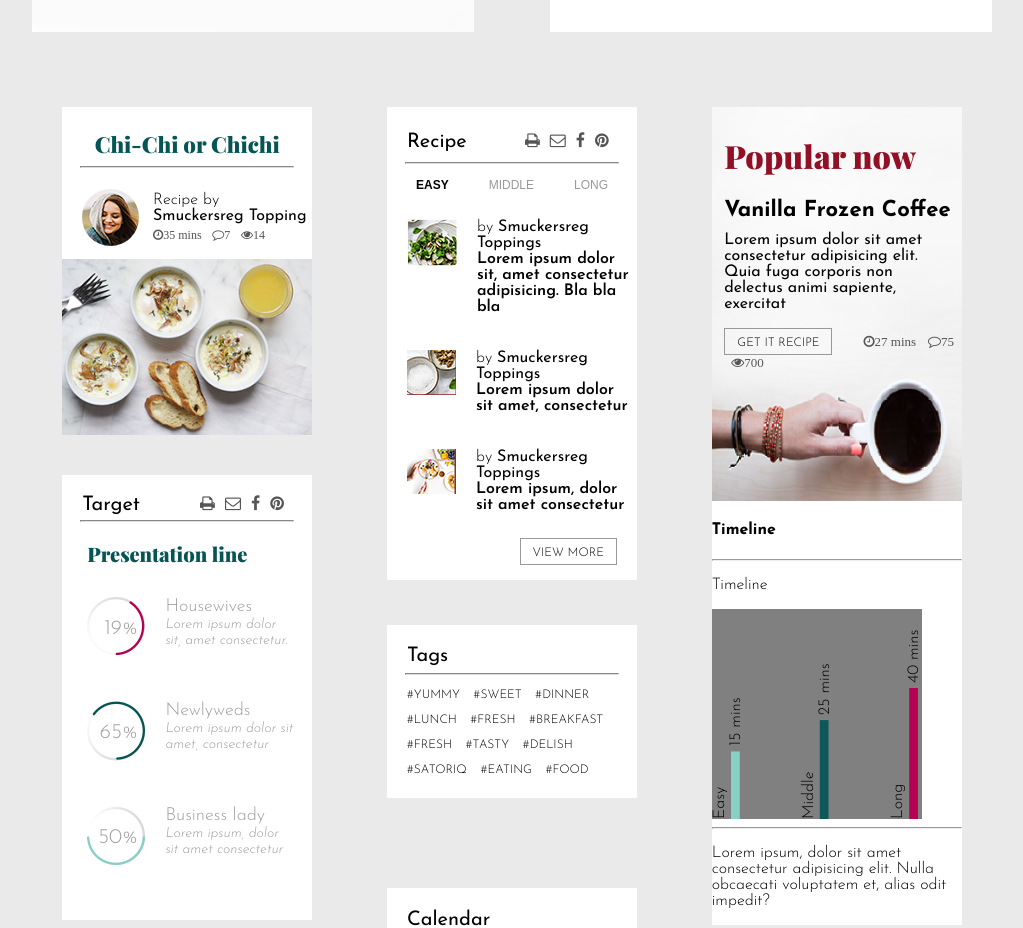
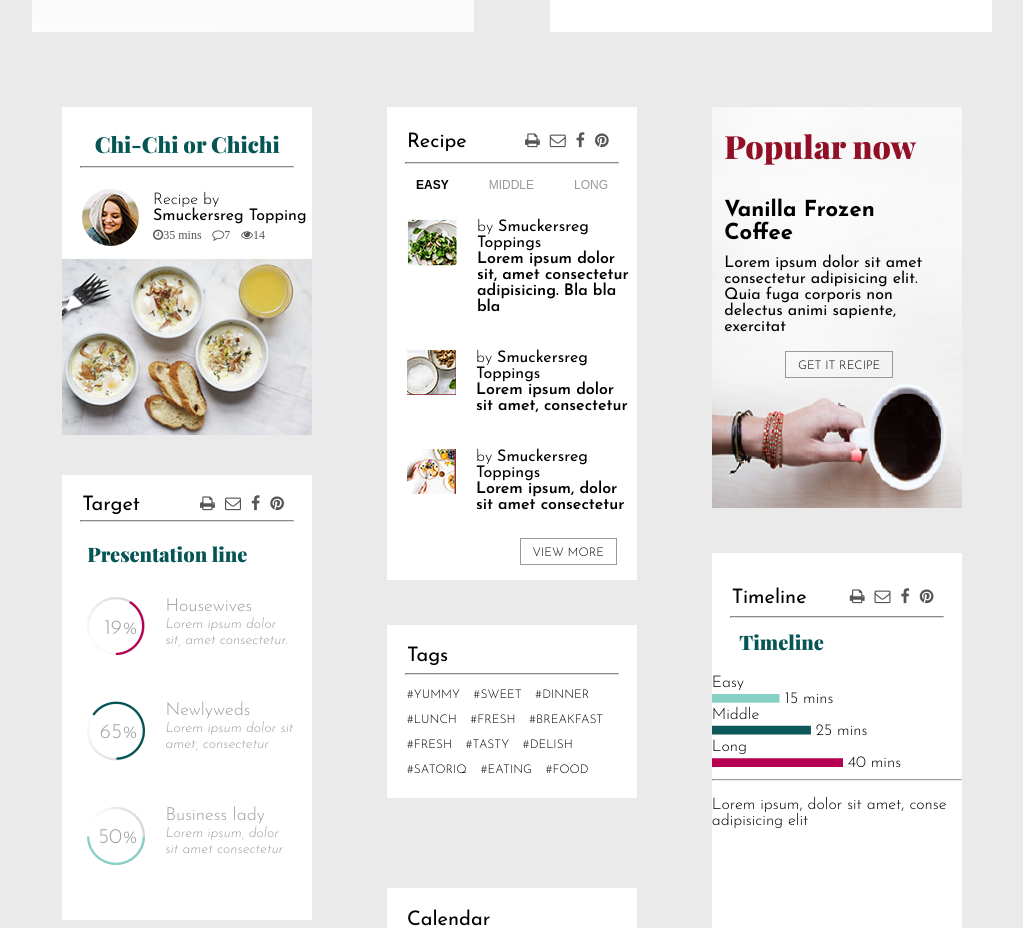
Before and after one commit to Satoriq/Lemon-Recipes, a website: page src/index.html in a window 1280 px wide. Shown: the part 2420-3348 px from the top of the page, without its empty margins (128-1151 px from the left). Drawn offline with nearby package versions, Linux system fonts and the light colour scheme.

Commit message:
feat: customize timeline

```diff
--- a/src/index.html
+++ b/src/index.html
@@ -545,16 +545,16 @@
 
 
 
-
+    <!-- TO DO: something with popular__info -->
     <!-- Column 3 start-->
     <div class="third-column">
 
       <div class="popular">
-        <div class="popular__info" >
           <p class="popular__header">Popular now</p>
           <p class="popular__sub-header">Vanilla Frozen Coffee</p>
           <p class="popular__text"> Lorem ipsum dolor sit amet consectetur adipisicing elit. Quia
             fuga corporis non delectus animi sapiente, exercitat </p>
+          <div class="popular__info">
             <a href="#">Get It Recipe</a>
             <span>
                 <i class="fa fa-clock-o" aria-hidden="true">27 mins </i>
@@ -565,34 +565,47 @@
       </div>
 
 
-
-
-      <div class="bgwhite">
-        <h4>Timeline</h4>
-        <hr>
-        <p>Timeline</p>
+      <div class="time">
+        <p class="time__header">Timeline
+          <span class="time__header-icons">
+            <a href="#">
+              <i class="fa fa-print" aria-hidden="true"></i>
+            </a>
+            <a href="#">
+              <i class="fa fa-envelope-o" aria-hidden="true"></i>
+            </a>
+            <a href="#">
+              <i class="fa fa-facebook" aria-hidden="true"></i>
+            </a>
+            <a href="#">
+              <i class="fa fa-pinterest" aria-hidden="true"></i>
+            </a>
+          </span>
+        </p>
+        <hr class="time__header-hr">
+        <p class="time__sub-header">Timeline</p>
         <div class="time__lines">
-          <div>
+          <div class="time__lines-item">
             <span>Easy</span>
             <br>
             <img src="img/easy.png" alt="">
             <span> 15 mins</span>
           </div>
-          <div>
+          <div class="time__lines-item">
             <span>Middle</span>
             <br>
             <img src="img/middle.png" alt="">
             <span> 25 mins </span>
           </div>
-          <div>
+          <div class="time__lines-item">
             <span>Long</span>
             <br>
             <img src="img/long.png" alt="">
             <span> 40 mins</span>
           </div>
         </div>
-        <hr>
-        <p>Lorem ipsum, dolor sit amet consectetur adipisicing elit. Nulla obcaecati voluptatem et, alias odit impedit?</p>
+        <hr class="time__lines-hr">
+        <p class="time__text">Lorem ipsum, dolor sit amet, conse adipisicing elit </p>
       </div>
 
     </div>
--- a/src/sass/main.sass
+++ b/src/sass/main.sass
@@ -1,3 +1,8 @@
+
+
+
+
+
 body
   background-color: #eaeaea
   font-family: 'Josefin Sans', sans-serif
@@ -370,7 +375,7 @@ a
   &__header
     text-align: center
     font-family: 'Playfair Display', serif
-    font-weight: 600
+    font-weight: 900
     font-size: 22px
     color: #055555
   &__info
@@ -413,7 +418,7 @@ a
     padding-left: 10%
     margin: 18px 0px 30px 0px
     font-family: 'Playfair Display', serif
-    font-weight: 600
+    font-weight: 900
     font-size: 20px
     color: #055555
   &__info
@@ -505,7 +510,6 @@ a
     margin-bottom: 15px
     padding: 8px 12px 5px 12px
     border: 1px solid #999
-    text-align: center
     text-transform: uppercase
     font-size: 12px
     color: #010101
@@ -622,45 +626,96 @@ a
 
 .popular
   margin-top: 75px
+  padding-bottom: 130px
   background-image: url('../img/coffee.png')
-  background-repeat: no-repeat
   background-size: 100% 100%
-  &__info
-    padding-left: 5%
-    padding-bottom: 130px
+  padding-right: 5%
+  padding-left: 5%
+
+
   &__header
-    padding-bottom: 15px
+    margin-top: 17px
+    margin-bottom: 32px
     font-family: 'Playfair Display', serif
     color: #921026
     font-size: 32px
-    font-weight: 600
-    margin-top: 27px
-    margin-bottom: 7px
+    font-weight: 900
   &__sub-header
     margin: 0px
     font-weight: bold
     font-size: 22px
   &__text
-    font-size: 16px
     font-weight: 400
     margin-top: 10px
-    width: 90%
+  &__info
+    white-space: nowrap
   i
     padding-left: 7px
     font-size: 13px
     color: #555
+    @media (max-width: 1400px)
+      display: none
   a
     display: inline-block
     padding: 8px 12px 5px 12px
     border: 1px solid #999
-    text-align: center
     text-transform: uppercase
     font-size: 12px
-    color: #010101
-    margin-right: 8%
+    @media (max-width: 1400px)
+      margin-left: 27%
 
+.time
+  margin-top: 45px
+  background-color: white
+  width: 100%
+  min-height: 426px
+  &__header
+    padding-left: 8%
+    margin-top: 35px
+    margin-bottom: 0px
+    font-size: 20px
+    font-weight: 400
+    &-hr
+      @extend %hr
+    &-icons
+      display: inline-flex
+      float: right
+      padding-right: 8%
+      font-size: 16px
+      i
+        padding-right: 10px
+        color: #555
+  &__sub-header
+    padding-left: 11%
+    margin-top: 10px
+    font-family: 'Playfair Display', serif
+    font-weight: 900
+    font-size: 20px
+    color: #055555
 
-
+/* I just drew "lines" element like normal, and
+ turned it on 270*, and when you add your value of
+ width/height, paddings/margins to &-item keep in mind that they rotated  */
+  &__lines
+    width: 185px
+    margin: 0 auto
+    margin-top: -30px
+    margin-bottom: -30px
+    white-space: nowrap
+    transform: rotate(270deg)
+    @media (max-width: 1400px)
+      margin: 0 auto
+    &-hr
+      width: 66.666%
+    &-item
+      padding-top: 15%
+      padding-bottom: 15%
+      @media (max-width: 1400px)
+        padding-top: 10%
+        padding-bottom: 10%
+  &__text
+    margin: 13px auto
+    width: 66.666%
 
 
 
@@ -696,14 +751,6 @@ a
         position: absolute
 
 
-.time__lines
-        display: flex
-        justify-content: space-between
-        flex-direction: column
-        width: 210px
-        height: 210px
-        background-color: grey
-        transform: rotate(270deg)
 
 
 
```
Also changed, not shown: src/css/main.css. Lines whose indentation alone changed are shown as unchanged.
